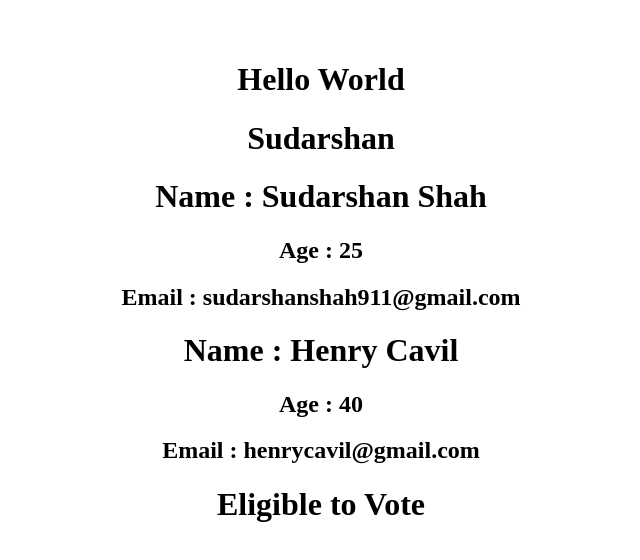
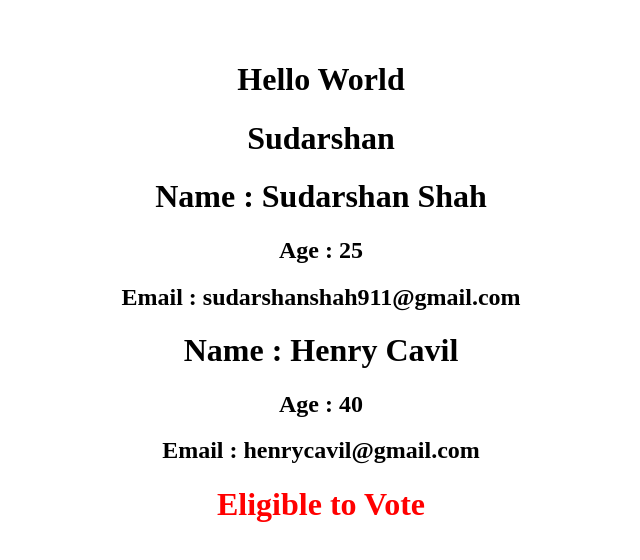
Before and after one commit to SudarshanShah/react-revision, a React (Vite) app: page / in a window 1280 px wide. Shown: the top 560 px of the page, without its empty margins (319-959 px from the left). Built offline with nearby package versions, Linux system fonts and the light colour scheme.

Commit message:
conditional styling using inline CSS

```diff
--- a/src/App.jsx
+++ b/src/App.jsx
@@ -7,6 +7,8 @@ function App() {
 
   const age = 25;
 
+  const isGreen = false;
+
   return (
     <div>
       <h1>Hello World</h1>
@@ -15,7 +17,7 @@ function App() {
       <User name="Henry Cavil" age={40} email="henrycavil@gmail.com" />
 
       {/* Conditional rendering */}
-      {age >= 18 ? <h1>Eligible to Vote</h1> : <h1>You are not an Adult</h1>}
+      {age >= 18 ? <h1 style={{color: isGreen ? "green" : "red"}}>Eligible to Vote</h1> : <h1>You are not an Adult</h1>}
     </div>
   )
 }
```
